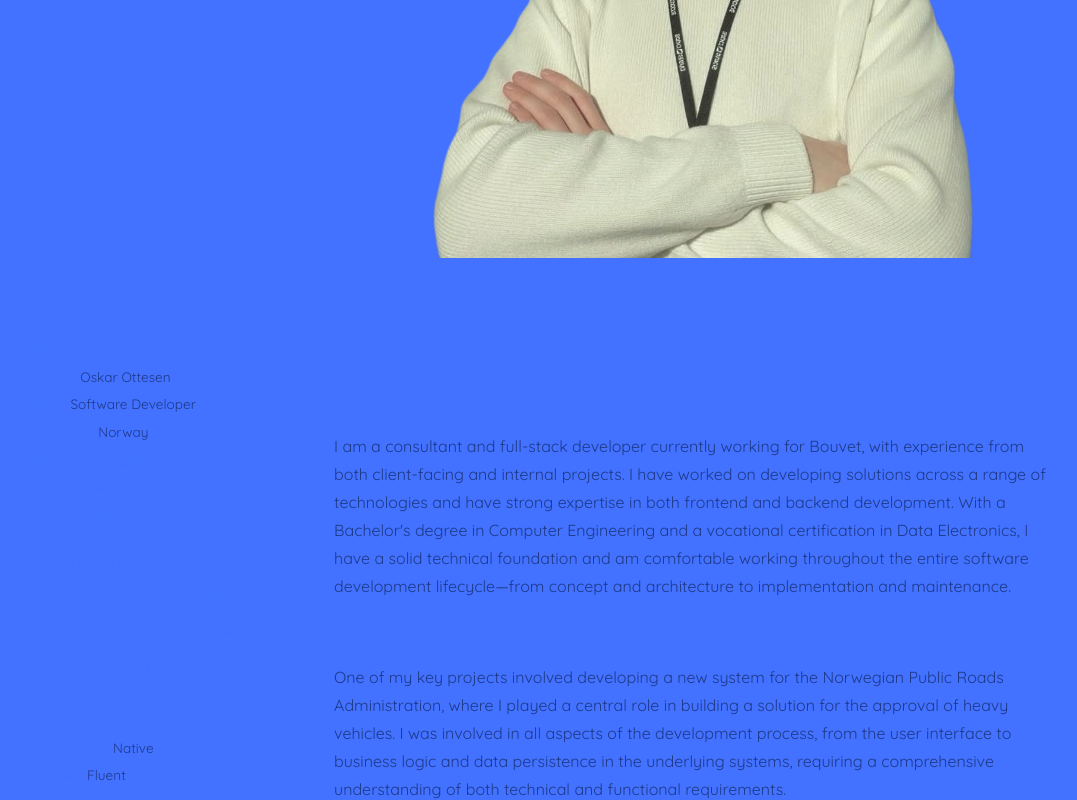
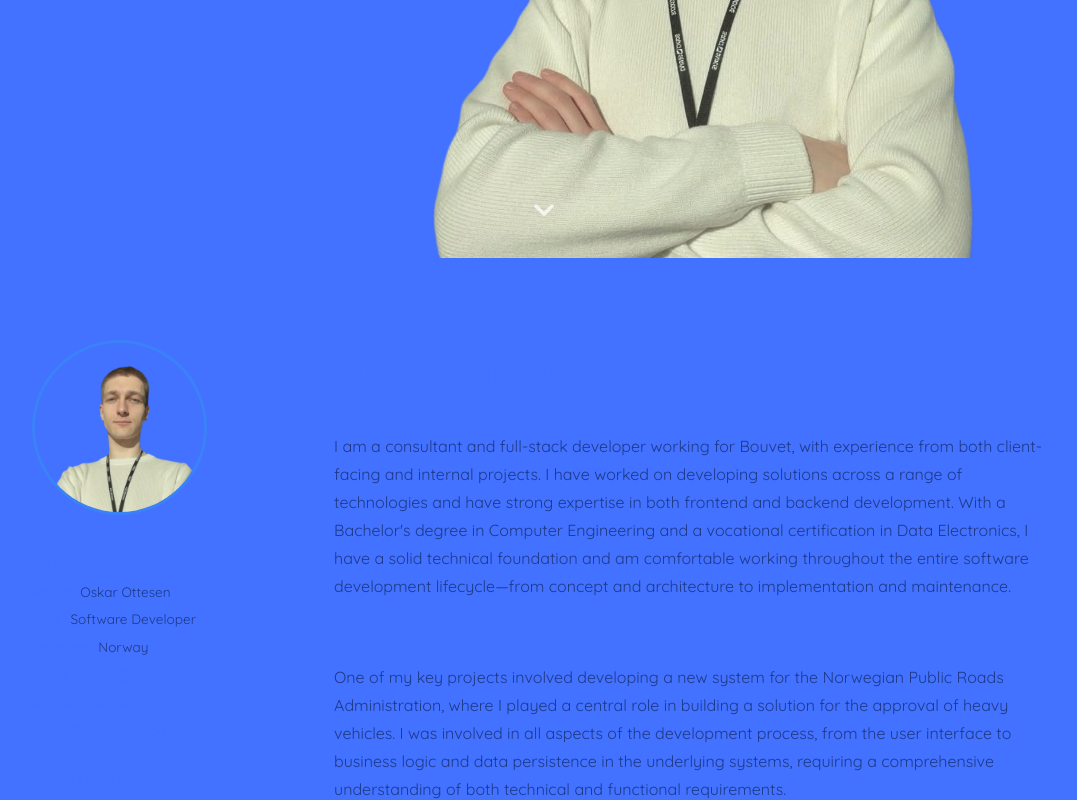
Before and after one commit to OskarOtt/oskott-home, a React (Vite) app: page / in a window 1280 px wide. Shown: the part 542-1342 px from the top of the page, without its empty margins (96-1173 px from the left). Built offline with nearby package versions, Linux system fonts and the light colour scheme.

Commit message:
minor changes

```diff
--- a/src/App.css
+++ b/src/App.css
@@ -176,6 +176,33 @@
   display: block;
 }
 
+/* Scroll hint arrow ----------------------------------------------------- */
+.scroll-hint {
+  position: absolute;
+  bottom: 2rem;
+  left: 50%;
+  transform: translateX(-50%);
+  color: rgba(255, 255, 255, 0.75);
+  z-index: 5;
+  animation: bounce 2s ease-in-out infinite;
+  transition: color 0.2s ease;
+}
+
+.scroll-hint:hover {
+  color: var(--white);
+}
+
+.scroll-hint svg {
+  width: 32px;
+  height: 32px;
+  display: block;
+}
+
+@keyframes bounce {
+  0%, 100% { transform: translateX(-50%) translateY(0); }
+  50%       { transform: translateX(-50%) translateY(6px); }
+}
+
 /* About ----------------------------------------------------------------- */
 .about {
   display: flex;
@@ -201,6 +228,29 @@
   display: flex;
   flex-direction: column;
   gap: 2rem;
+}
+
+.about__profile-img-wrap {
+  display: flex;
+  justify-content: flex-start;
+  margin-bottom: 0.5rem;
+}
+
+.about__profile-img-wrap > div {
+  width: 175px;
+  height: 175px;
+  border-radius: 50%;
+  overflow: hidden;
+  border: 3px solid #3b82f6;
+  flex-shrink: 0;
+}
+
+.about__profile-img {
+  width: 100%;
+  height: 130%;
+  object-fit: cover;
+  object-position: center 10%;
+  display: block;
 }
 
 .about__sidebar-section {
@@ -438,5 +488,19 @@
   .about__sidebar {
     flex: 0 0 auto;
     width: 100%;
+    align-items: center;
+    text-align: center;
+  }
+
+  .about__profile-img-wrap {
+    justify-content: center;
+  }
+
+  .about__info-list {
+    align-items: center;
+  }
+
+  .about__tags {
+    justify-content: center;
   }
 }
--- a/src/components/About.tsx
+++ b/src/components/About.tsx
@@ -1,3 +1,5 @@
+import profileImg from '../assets/pngPortrait.png'
+
 const TECH_STACK = [
   'React', 'TypeScript', "Java", "Kotlin",
   'SQL', 'Kybernetes', 'Git', 'REST APIs',
@@ -10,6 +12,12 @@ function About() {
 
         {/* ── Left sidebar ── */}
         <aside className="about__sidebar">
+          <div className="about__profile-img-wrap">
+            <div>
+              <img src={profileImg} alt="Oskar Ottesen" className="about__profile-img" />
+            </div>
+          </div>
+
           <div className="about__sidebar-section">
             <h3 className="about__sidebar-heading">Info</h3>
             <ul className="about__info-list">
@@ -55,7 +63,7 @@ function About() {
 
           <div className="about__body-section">
             <p className="about__text">
-              I am a consultant and full-stack developer currently working for Bouvet, with experience from both client-facing and internal projects. I have worked on developing solutions across a range of technologies and have strong expertise in both frontend and backend development. With a Bachelor's degree in Computer Engineering and a vocational certification in Data Electronics, I have a solid technical foundation and am comfortable working throughout the entire software development lifecycle—from concept and architecture to implementation and maintenance.
+              I am a consultant and full-stack developer working for Bouvet, with experience from both client-facing and internal projects. I have worked on developing solutions across a range of technologies and have strong expertise in both frontend and backend development. With a Bachelor's degree in Computer Engineering and a vocational certification in Data Electronics, I have a solid technical foundation and am comfortable working throughout the entire software development lifecycle—from concept and architecture to implementation and maintenance.
             </p>
             <p className="about__text">
             </p>
--- a/src/components/Home.tsx
+++ b/src/components/Home.tsx
@@ -44,6 +44,12 @@ function Home() {
       <div className="hero__image">
         <img src={portrait} alt="Oskar" />
       </div>
+
+      <a href="#about" className="scroll-hint" aria-label="Scroll down">
+        <svg viewBox="0 0 24 24" fill="none" stroke="currentColor" strokeWidth="2.5" strokeLinecap="round" strokeLinejoin="round">
+          <polyline points="6 9 12 15 18 9" />
+        </svg>
+      </a>
     </section>
   )
 }
```
